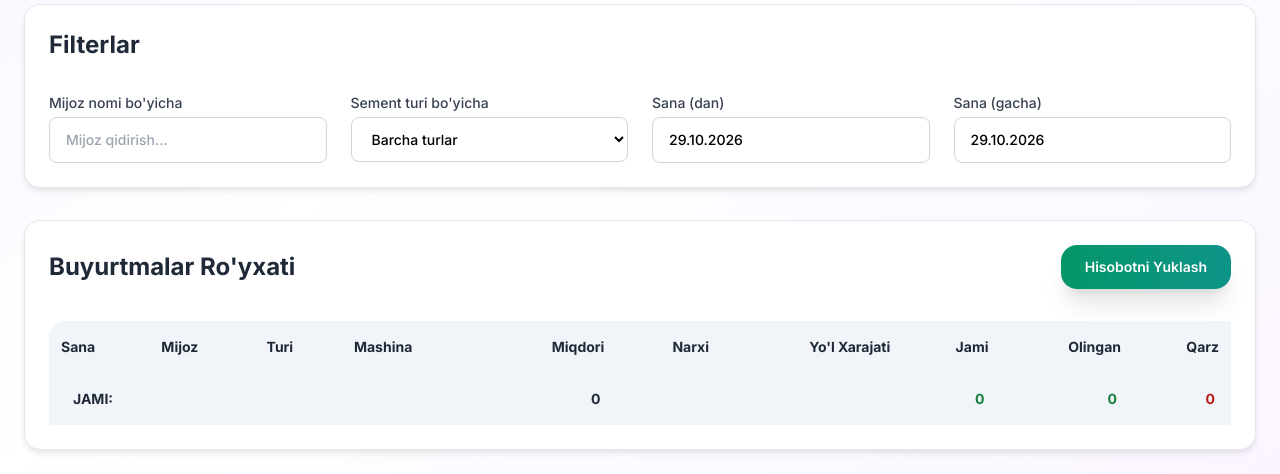
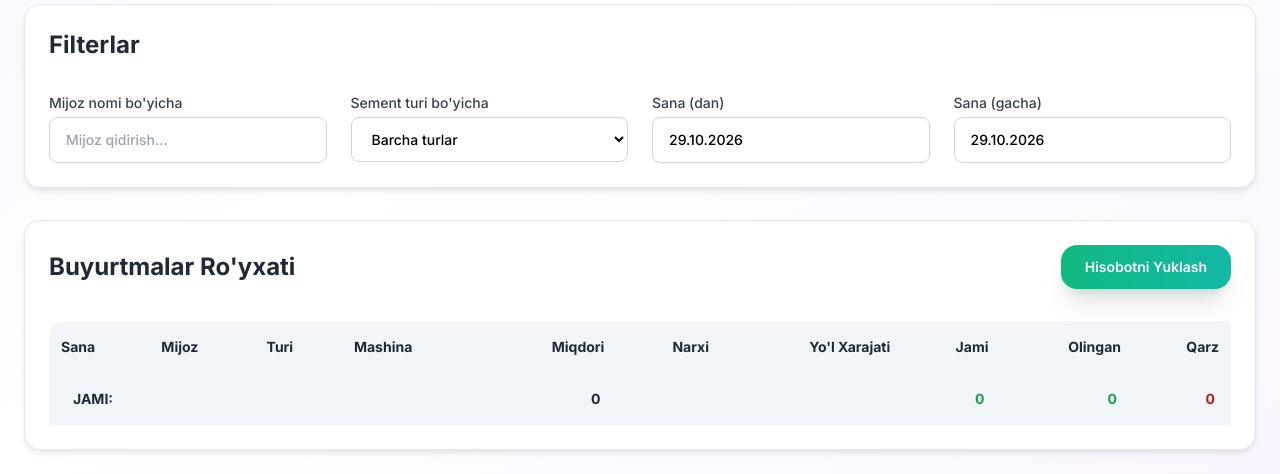
Before and after one commit to clashcoocac-cyber/cement-finance, a Django app: page / in a window 1280 px wide. Shown: the part 668-1142 px from the top of the page. Run offline with Django 5.2, Linux system fonts and the light colour scheme; the visitor is signed in with stand-in values (Sample User, id 1); data that the repository does not hold is empty; parts of the project's set-up code (start-up, migrations or seed data) failed here and were passed over; some libraries are stand-ins or nearby versions.

Commit message:
Brighter greens: text-green-600, one step lighter green gradients
Co-Authored-By: Claude Sonnet 5.5 <noreply@anthropic.com>

```diff
--- a/templates/base.html
+++ b/templates/base.html
@@ -149,7 +149,7 @@
         {% if messages %}
         <div class="mb-4 space-y-2">
             {% for message in messages %}
-            <div role="alert" class="rounded-lg border px-4 py-3 text-sm {% if message.level_tag == 'error' %}border-red-200 bg-red-50 text-red-700{% else %}border-green-200 bg-green-50 text-green-700{% endif %}">{{ message }}</div>
+            <div role="alert" class="rounded-lg border px-4 py-3 text-sm {% if message.level_tag == 'error' %}border-red-200 bg-red-50 text-red-700{% else %}border-green-200 bg-green-50 text-green-600{% endif %}">{{ message }}</div>
             {% endfor %}
         </div>
         {% endif %}
--- a/templates/cement_type.html
+++ b/templates/cement_type.html
@@ -30,7 +30,7 @@
             <div id="cementList" class="modern-card rounded-2xl p-6">
                 <div class="flex justify-between items-center mb-1">
                     <h3 class="text-2xl font-bold text-gray-800 mb-8">Sement Turlari Ro'yxati</h3>
-                    <button onclick="generatePDF()" class="bg-gradient-to-r from-emerald-600 to-teal-600 text-white px-6 py-3 rounded-lg hover:from-emerald-700 hover:to-teal-700 transition-all duration-300 font-bold text-sm shadow-lg">Hisobotni Yuklash</button>
+                    <button onclick="generatePDF()" class="bg-gradient-to-r from-emerald-500 to-teal-500 text-white px-6 py-3 rounded-lg hover:from-emerald-600 hover:to-teal-600 transition-all duration-300 font-bold text-sm shadow-lg">Hisobotni Yuklash</button>
                 </div>
                 <div class="grid grid-cols-1 md:grid-cols-3 gap-4 mb-8">
                     <div>
@@ -86,7 +86,7 @@
                             <tr>
                                 <td class="px-4 py-4 text-sm font-bold text-gray-900">Jami:</td>
                                 <td></td>
-                                <td class="px-4 py-4 text-sm font-semibold text-green-700" id="totalDebtPayments">{{ total_quantity | format_currency }} kg</td>
+                                <td class="px-4 py-4 text-sm font-semibold text-green-600" id="totalDebtPayments">{{ total_quantity | format_currency }} kg</td>
                             </tr>
                         </tfoot>
                     </table>
--- a/templates/customer.html
+++ b/templates/customer.html
@@ -33,7 +33,7 @@
                 <div class="flex justify-between items-center mb-8">
                     <h3 class="text-2xl font-bold text-gray-800">Mijozlar Ro'yxati</h3>
 
-                    <button onclick="generatePDF()" class="bg-gradient-to-r from-emerald-600 to-teal-600 text-white px-6 py-3 rounded-lg hover:from-emerald-700 hover:to-teal-700 transition-all duration-300 font-bold text-sm shadow-lg">Ro'yxatni Yuklash</button>
+                    <button onclick="generatePDF()" class="bg-gradient-to-r from-emerald-500 to-teal-500 text-white px-6 py-3 rounded-lg hover:from-emerald-600 hover:to-teal-600 transition-all duration-300 font-bold text-sm shadow-lg">Ro'yxatni Yuklash</button>
                 </div>
                 <div class="mb-6">
                     <div class="grid grid-cols-1 md:grid-cols-2 gap-4">
@@ -74,7 +74,7 @@
                         <td class="px-4 py-3 text-sm text-gray-900 cursor-pointer" onclick="window.location.href = `{% url 'dashboard' %}?customer_id={{ customer.id }}#invoice`">{{ customer.name }}</td>
                         <td class="px-4 py-3 text-sm text-gray-900 cursor-pointer" onclick="window.location.href = `{% url 'dashboard' %}?customer_id={{ customer.id }}#invoice`">{{ customer.phone }}</td>
                         <td class="px-4 py-3 text-sm text-gray-900 cursor-pointer" onclick="window.location.href = `{% url 'dashboard' %}?customer_id={{ customer.id }}#invoice`">{{ customer.address }}</td>
-                        <td class="px-4 py-3 text-sm {% if customer.total_debt <= 0 %}text-green-700{% else %}text-red-600 font-medium{% endif %}">
+                        <td class="px-4 py-3 text-sm {% if customer.total_debt <= 0 %}text-green-600{% else %}text-red-600 font-medium{% endif %}">
                             {{ customer.total_debt | format_currency }} so'm
                         </td>
                         <td class="hidden">{{ customer.id }}</td>
--- a/templates/order.html
+++ b/templates/order.html
@@ -128,7 +128,7 @@
                         {% endif %}
                     </h3>
 
-                    <button onclick="generatePDF()" class="bg-gradient-to-r from-emerald-600 to-teal-600 text-white px-6 py-3 rounded-2xl text-sm hover:from-emerald-700 hover:to-teal-700 transition-all duration-300 font-bold shadow-xl hover:shadow-2xl transform hover:-translate-y-1 hover:scale-105 font-semibold">Hisobotni Yuklash</button>
+                    <button onclick="generatePDF()" class="bg-gradient-to-r from-emerald-500 to-teal-500 text-white px-6 py-3 rounded-2xl text-sm hover:from-emerald-600 hover:to-teal-600 transition-all duration-300 font-bold shadow-xl hover:shadow-2xl transform hover:-translate-y-1 hover:scale-105 font-semibold">Hisobotni Yuklash</button>
                 </div>
                 {% if customer %}
                 <p class="mb-4 text-sm text-gray-600">Qoldiq &mdash; shu qatordan keyin mijozning qarzi. Pastdagi qarz &mdash; mijozning hozirgi umumiy qarzi.</p>
@@ -155,7 +155,7 @@
                                 <td colspan="9" class="px-4 py-3 text-sm font-semibold text-gray-700">
                                     Boshlang'ich qoldiq{% if period_from %} <span class="font-normal text-gray-600">({{ period_from }} dan oldin)</span>{% else %} <span class="font-normal text-gray-600">(eski qarz)</span>{% endif %}
                                 </td>
-                                <td class="px-4 py-3 text-sm whitespace-nowrap text-right font-semibold {% if opening_balance > 0 %}text-red-700{% else %}text-green-700{% endif %}">{{ opening_balance|format_currency }}</td>
+                                <td class="px-4 py-3 text-sm whitespace-nowrap text-right font-semibold {% if opening_balance > 0 %}text-red-700{% else %}text-green-600{% endif %}">{{ opening_balance|format_currency }}</td>
                             </tr>
                             {% endif %}
                             {% for order in orders %}
@@ -174,7 +174,7 @@
                                             <div class="w-4 h-4 rounded-full border-2 border-gray-300" style="background-color: {{ order.cement_type.color }}"></div>
                                         </div>
                                         {% elif order.type == 'payment' %}
-                                        <span class="text-green-700 font-semibold">To'lov</span>
+                                        <span class="text-green-600 font-semibold">To'lov</span>
                                         {% endif %}
                                     </td>
                                     {% if order.type == 'order' %}
@@ -197,21 +197,21 @@
                                         {% if order.type == 'order' %}
                                             {{ order.road_cost|format_currency }}
                                         {% else %}
-                                            <span class="text-green-700">-</span>
+                                            <span class="text-green-600">-</span>
                                         {% endif %}
                                     </td>
                                     <td class="px-4 py-3 text-sm text-gray-900 whitespace-nowrap text-right">
                                         {% if order.type == 'order' %}
                                             {{ order.total_sum | format_currency }}
                                         {% else %}
-                                            <span class="text-green-700 font-semibold"></span>
+                                            <span class="text-green-600 font-semibold"></span>
                                         {% endif %}
                                     </td>
                                     <td class="px-4 py-3 text-sm text-gray-900 whitespace-nowrap text-right">
                                         {% if order.type == 'order' %}
                                             {{ order.paid_amount | format_currency }}
                                         {% else %}
-                                            <span class="{% if order.paid_amount < 0 %}text-red-700{% else %}text-green-700{% endif %} font-semibold">{{ order.paid_amount | format_currency }}</span>
+                                            <span class="{% if order.paid_amount < 0 %}text-red-700{% else %}text-green-600{% endif %} font-semibold">{{ order.paid_amount | format_currency }}</span>
                                         {% endif %}
                                     </td>
                                     {% if order.remaining_debt > 0 %}
@@ -219,7 +219,7 @@
                                             {{ order.remaining_debt | format_currency }}
                                     </td>
                                     {% elif order.remaining_debt <= 0 %}
-                                    <td class="px-4 py-3 text-sm whitespace-nowrap text-right text-green-700">
+                                    <td class="px-4 py-3 text-sm whitespace-nowrap text-right text-green-600">
                                             {{ order.remaining_debt | format_currency }}
                                     </td>
                                     {% endif %}
@@ -234,8 +234,8 @@
                                 <td class="px-4 py-4 text-right text-sm font-bold text-gray-800 whitespace-nowrap">{{total_quantity | format_currency}}</td>
                                 <td class="px-4 py-4 text-right text-sm font-bold text-gray-800"></td>
                                 <td class="px-4 py-4 text-right text-sm font-bold text-blue-600" id="totalTransportSum"></td>
-                                <td class="px-4 py-4 text-right text-sm font-bold text-green-700 whitespace-nowrap" id="totalGrandSum">{{ total_price|format_currency }}</td>
-                                <td class="px-4 py-4 text-right text-sm font-bold text-green-700 whitespace-nowrap" id="totalPaidSum">{{total_paid_amount|format_currency}}</td>
+                                <td class="px-4 py-4 text-right text-sm font-bold text-green-600 whitespace-nowrap" id="totalGrandSum">{{ total_price|format_currency }}</td>
+                                <td class="px-4 py-4 text-right text-sm font-bold text-green-600 whitespace-nowrap" id="totalPaidSum">{{total_paid_amount|format_currency}}</td>
                                     {% if customer %}
                                     {% if customer.total_debt > 0 %}
                                                                     <td class="px-4 py-4 text-right text-sm font-bold text-red-700 whitespace-nowrap text-right" id="totalDebtSum" title="Mijozning hozirgi umumiy qarzi">
@@ -243,7 +243,7 @@
                                         {{ customer.total_debt|format_currency }}
                                                                     </td>
                                     {% else %}
-                                    <td class="px-4 py-4 text-right text-sm font-bold text-green-700 whitespace-nowrap" id="totalDebtSum">
+                                    <td class="px-4 py-4 text-right text-sm font-bold text-green-600 whitespace-nowrap" id="totalDebtSum">
 
                                         {{ customer.total_debt|format_currency }}
                                                                     </td>
--- a/templates/order_edit.html
+++ b/templates/order_edit.html
@@ -55,7 +55,7 @@
         {% if messages %}
         <div class="mb-4 space-y-2">
             {% for message in messages %}
-            <div role="alert" class="rounded-lg border px-4 py-3 text-sm {% if message.level_tag == 'error' %}border-red-200 bg-red-50 text-red-700{% else %}border-green-200 bg-green-50 text-green-700{% endif %}">{{ message }}</div>
+            <div role="alert" class="rounded-lg border px-4 py-3 text-sm {% if message.level_tag == 'error' %}border-red-200 bg-red-50 text-red-700{% else %}border-green-200 bg-green-50 text-green-600{% endif %}">{{ message }}</div>
             {% endfor %}
         </div>
         {% endif %}
@@ -128,7 +128,7 @@
                                 <input type="text" id="remainingDebt" class="py-3 w-full p-4 border border-red-300 rounded-xl bg-red-50 text-red-800 font-bold shadow-sm text" readonly>
                             </div>
                             <div class="pt-4">
-                                <button type="submit" class="w-full mb-4 bg-gradient-to-r from-teal-600 to-green-600 text-white py-3 px-8 rounded-xl hover:from-teal-700 hover:to-green-700 transition-all duration-300 font-semibold text shadow-lg hover:shadow-xl">Saqlash</button>
+                                <button type="submit" class="w-full mb-4 bg-gradient-to-r from-teal-500 to-green-500 text-white py-3 px-8 rounded-xl hover:from-teal-500 hover:to-green-600 transition-all duration-300 font-semibold text shadow-lg hover:shadow-xl">Saqlash</button>
                                 <button type="button" onclick="window.location.href = `{% url 'dashboard' %}`" class="w-full mb-4 bg-gray-500 text-white py-3 px-8 rounded-xl hover:bg-gray-600 transition-all duration-300 font-semibold text shadow-lg hover:shadow-xl">Bekor qilish</button>
                                 <div role="button" tabindex="0" onclick="if (confirm(`Buyurtmani o'chirmoqchimisiz? Mijozning qarzi shunga qarab o'zgaradi.`)) postTo(`{% url 'order_delete' order.id %}`)" class="cursor-pointer text-center w-full bg-red-600 text-white py-3 px-8 rounded-xl hover:bg-red-700 transition-all duration-300 font-semibold text shadow-lg hover:shadow-xl">O'chirish</div>
                             </div>
--- a/templates/payment_edit.html
+++ b/templates/payment_edit.html
@@ -70,7 +70,7 @@
                 Bekor qilish
             </a>
             <button type="submit"
-                    class="px-6 py-3 bg-gradient-to-r from-green-600 to-emerald-600 text-white rounded-lg hover:from-green-700 hover:to-emerald-700 transition-all duration-300 font-bold text-sm shadow-lg hover:shadow-xl">
+                    class="px-6 py-3 bg-gradient-to-r from-green-500 to-emerald-500 text-white rounded-lg hover:from-green-600 hover:to-emerald-600 transition-all duration-300 font-bold text-sm shadow-lg hover:shadow-xl">
                 Saqlash
             </button>
         </div>
--- a/templates/stats.html
+++ b/templates/stats.html
@@ -35,7 +35,7 @@
             </div>
             <p class="text-4xl font-extrabold" id="totalDebt">{{ total_debt | format_currency }}</p>
         </div>
-        <div onclick="window.location.href = `{% url 'cement_type' %}#cementList`" class="cursor-pointer bg-gradient-to-br from-emerald-600 via-green-600 to-teal-600 rounded-3xl p-8 text-white shadow-2xl hover:shadow-3xl transition-all duration-500 transform hover:-translate-y-3 hover:scale-105">
+        <div onclick="window.location.href = `{% url 'cement_type' %}#cementList`" class="cursor-pointer bg-gradient-to-br from-emerald-500 via-green-600 to-teal-500 rounded-3xl p-8 text-white shadow-2xl hover:shadow-3xl transition-all duration-500 transform hover:-translate-y-3 hover:scale-105">
             <div class="flex items-center justify-between mb-6">
                 <h3 class="text-xl font-bold">Sotilgan Sement</h3>
                 <div class="w-12 h-12 bg-white/20 rounded-full flex items-center justify-center">
```
Also changed, not shown: templates/debt.html (+4 -4 lines).
